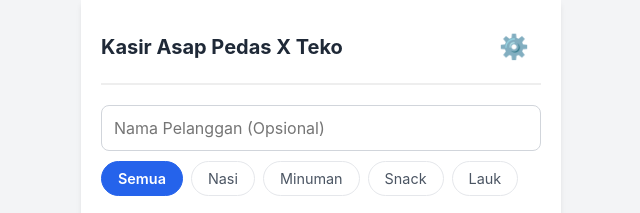
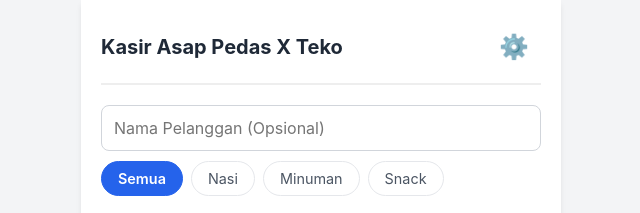
Before and after one commit to rahmanauf/kasirku, a plain HTML site: page index.html in a window 1280 px wide. Shown: the top 213 px of the page, 319-959 px from the left. Drawn offline with Linux system fonts and the light colour scheme.

Commit message:
Update index.html

```diff
--- a/index.html
+++ b/index.html
@@ -288,7 +288,7 @@
     <script>
         // --- DATA & KONFIGURASI ---
         // Kategori Default
-        const categories = ['Nasi', 'Minuman', 'Snack', 'Lauk'];
+        const categories = ['Nasi', 'Minuman', 'Snack'];
 
         // Data Produk (dengan properti category)
         let products = [
```
